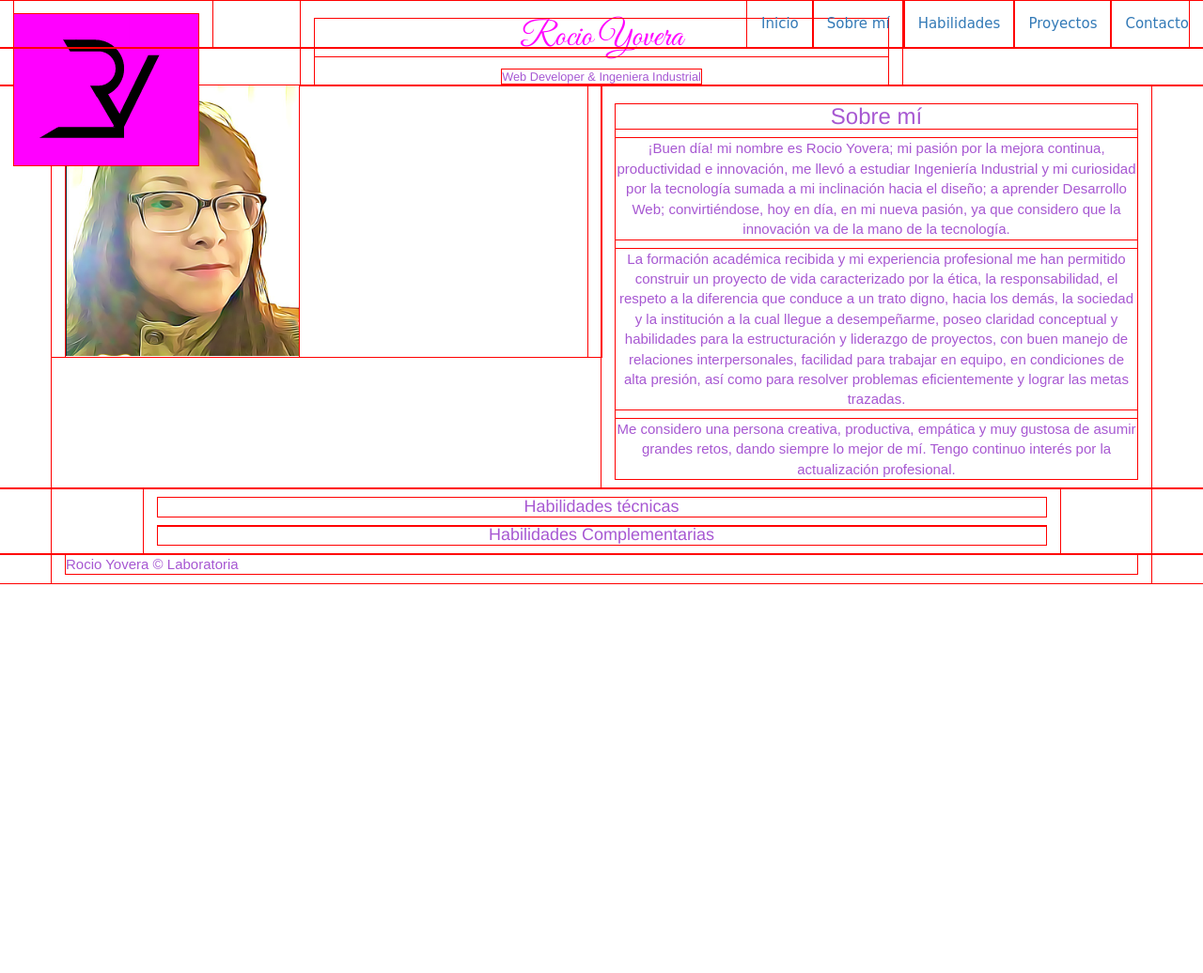
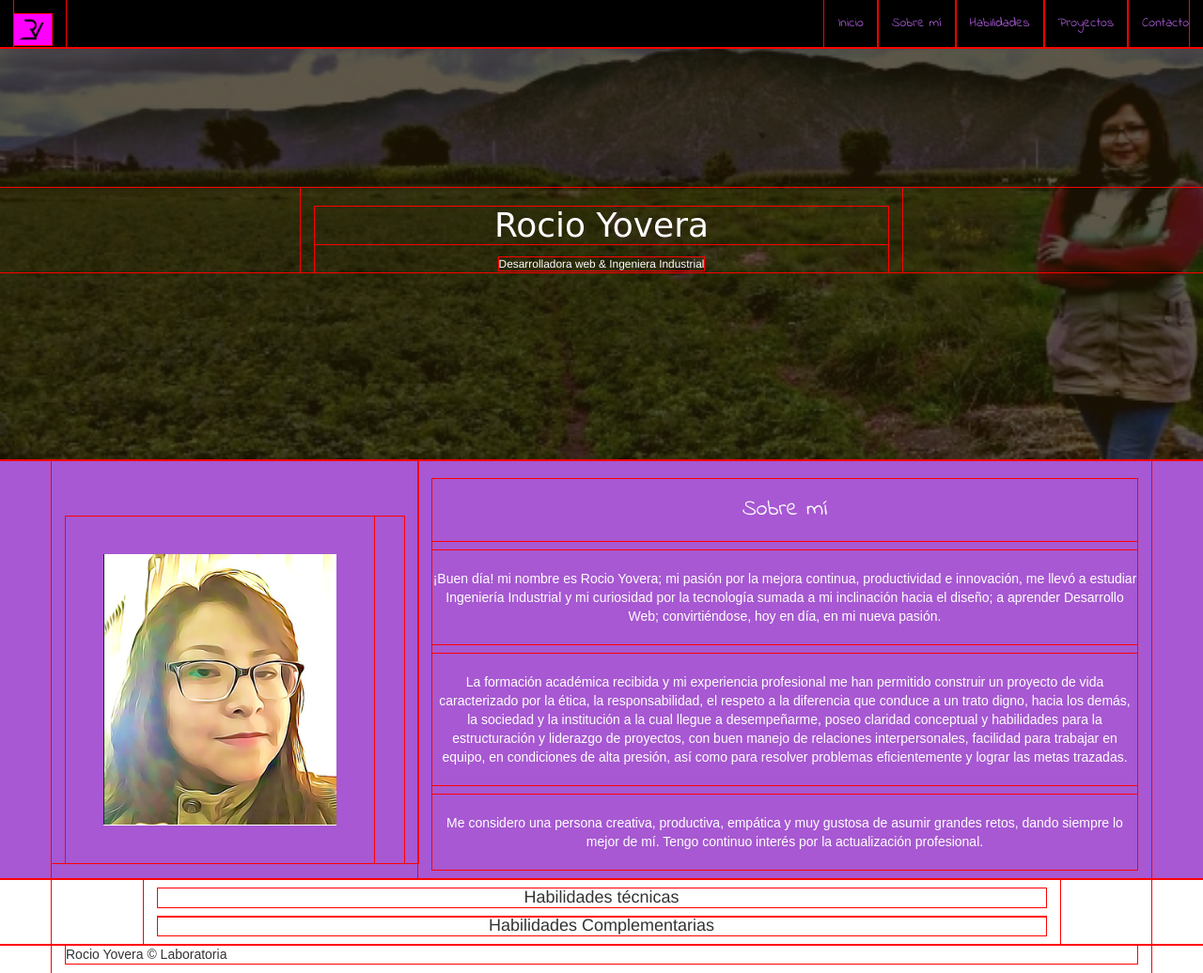
Before and after one commit to Xiovera/XioveraPortfolio, a plain HTML site: page index.html in a window 1280 px wide. Shown: the whole page at 94% size. Before the commit the page ends 800 px from the top, so only its background shows below. Drawn offline with Linux system fonts and the light colour scheme; a web font is replaced by a local one.

Commit message:
header, hero, about ok

```diff
--- a/index.html
+++ b/index.html
@@ -8,7 +8,7 @@
     <link rel="stylesheet" href="css/bootstrap.min.css" type="text/css">
   	<script src="js/bootstrap.min.js"></script>
   	<link rel="stylesheet" href="css/main.css" type="text/css">
-  	<link href="https://fonts.googleapis.com/css?family=Great+Vibes" rel="stylesheet">
+  	<link href="https://fonts.googleapis.com/css?family=Clicker+Script|Indie+Flower|Pragati+Narrow" rel="stylesheet">
 </head>
 <body>
 	<header>
@@ -19,7 +19,7 @@
 				    </button>
 				    <a class="navbar-brand" href="#">
 				    	<div>
-							<img src="img/logogr.png" alt="logo" class="img-responsive option animated pulse ">
+							<img src="img/logogr.png" alt="logo" width="40px" class="img-responsive option animated pulse ">
 						</div>
 				    </a>
 			    </div>
@@ -43,7 +43,7 @@
 					<div class="col-md-6 col-md-offset-3 col-sm-6 col-sm-offset-3 col-xs-12 text-center">
 						<div class="option animated bounceInLeft text-center">
 							<h1>Rocio Yovera</h1>
-							<small>Web Developer & Ingeniera Industrial</small>
+							<small>Desarrolladora web & Ingeniera Industrial</small>
 						</div>
 					</div>
 				</div>
@@ -54,15 +54,15 @@
 	<section class="about-me" id="mi">
 		<div class="container">
 			<div class="row">
-				<div class="col-md-6 col-sm-6 col-xs-12">
+				<div class="col-md-4 col-sm-4 col-xs-12">
 					<div>
 						<img src="img/profile.png" alt="profile" class="option animated pulse img-responsive">
 					</div>
 				</div>
-				<div class="col-md-6 col-sm-6 col-xs-12">
+				<div class="col-md-8 col-sm-8 col-xs-12">
 					<div class="text-center">
 						<h3>Sobre mí</h3>
-						<p>¡Buen día! mi nombre es Rocio Yovera; mi pasión por la mejora continua, productividad e innovación, me llevó a estudiar Ingeniería Industrial y mi curiosidad por la tecnología sumada a mi inclinación hacia el diseño; a aprender Desarrollo Web; convirtiéndose, hoy en día, en mi nueva pasión, ya que considero que la innovación va de la mano de la tecnología.</p>
+						<p>¡Buen día! mi nombre es Rocio Yovera; mi pasión por la mejora continua, productividad e innovación, me llevó a estudiar Ingeniería Industrial y mi curiosidad por la tecnología sumada a mi inclinación hacia el diseño; a aprender Desarrollo Web; convirtiéndose, hoy en día, en mi nueva pasión.</p>
 						<p>La formación académica recibida y mi experiencia profesional me han permitido construir un proyecto de vida caracterizado por la ética, la responsabilidad, el respeto a la diferencia que conduce a un trato digno, hacia los demás, la sociedad y la institución a la cual llegue a desempeñarme, poseo claridad conceptual y habilidades para la estructuración y liderazgo de proyectos, con buen manejo de relaciones interpersonales, facilidad para trabajar en equipo, en condiciones de alta presión, así como para resolver problemas eficientemente y lograr las metas trazadas.</p>
 						<p>Me considero una persona creativa, productiva, empática y muy gustosa de asumir grandes retos, dando siempre lo mejor de mí. Tengo continuo interés por la actualización profesional. </p>
 					</div>
--- a/sass/main.scss
+++ b/sass/main.scss
@@ -1,25 +1,24 @@
-$font-size: 15px;
+$font-size: 10px;
 $font-family1: 'Great Vibes', cursive;
 $font-family2: 'Indie Flower', cursive;
 $font-family3: 'Pragati Narrow', sans-serif;
 $color-principal: #a758d2;
 $color-secundario: #ff00ff;
+
 *{
 	outline: 1px solid red;
 }
 
-body{
-	font-size: $font-size;
-	color: $color-principal;
-
-}
 h1{
 	font-family: $font-family1;
 	color: $color-secundario;
 }
-li{
-	font-family: $font-family2
+li, h3{
+	font-family: $font-family2;
 }
 p{
-	font-family: $font-family3
+	font-family: $font-family3;
 }
+@import 'parciales/_header';
+@import 'parciales/_hero';
+@import 'parciales/_about';
--- /dev/null
+++ b/sass/parciales/_about.scss
@@ -0,0 +1,15 @@
+.about-me{
+	background-color: $color-principal;
+	h3 {
+	color: $color-secundario;
+	}
+	p, h3 {
+	color: white;
+	padding-top: 20px;
+	padding-bottom: 20px;
+	}
+	img{
+	padding: 40px;
+	margin-top:60px;
+	}
+}
--- /dev/null
+++ b/sass/parciales/_header.scss
@@ -0,0 +1,8 @@
+header {
+	.navbar{
+	background-color: black;
+	}
+	a{
+	color: $color-principal;
+	}
+}
--- /dev/null
+++ b/sass/parciales/_hero.scss
@@ -0,0 +1,19 @@
+.hero-section{
+background:url(../img/fondooki.jpg) no-repeat center center;
+background-size: cover;
+	.fondo-oscuro{
+	background-color: rgba(32, 23, 3, 0.72);
+	}
+	.container-fluid{
+	padding-bottom: 200px;
+	padding-top: 200px;
+	}
+	h1{
+	font-family: $font-family1;
+	color: white;
+	}
+	small{
+	color: white;
+	}
+
+}
```
Also changed, not shown: css/main.css, sass/parciales/_contact.scss (added), sass/parciales/_footer.scss (added), sass/parciales/_proyects.scss (added), sass/parciales/_skills.scss (added), 1 other file.
